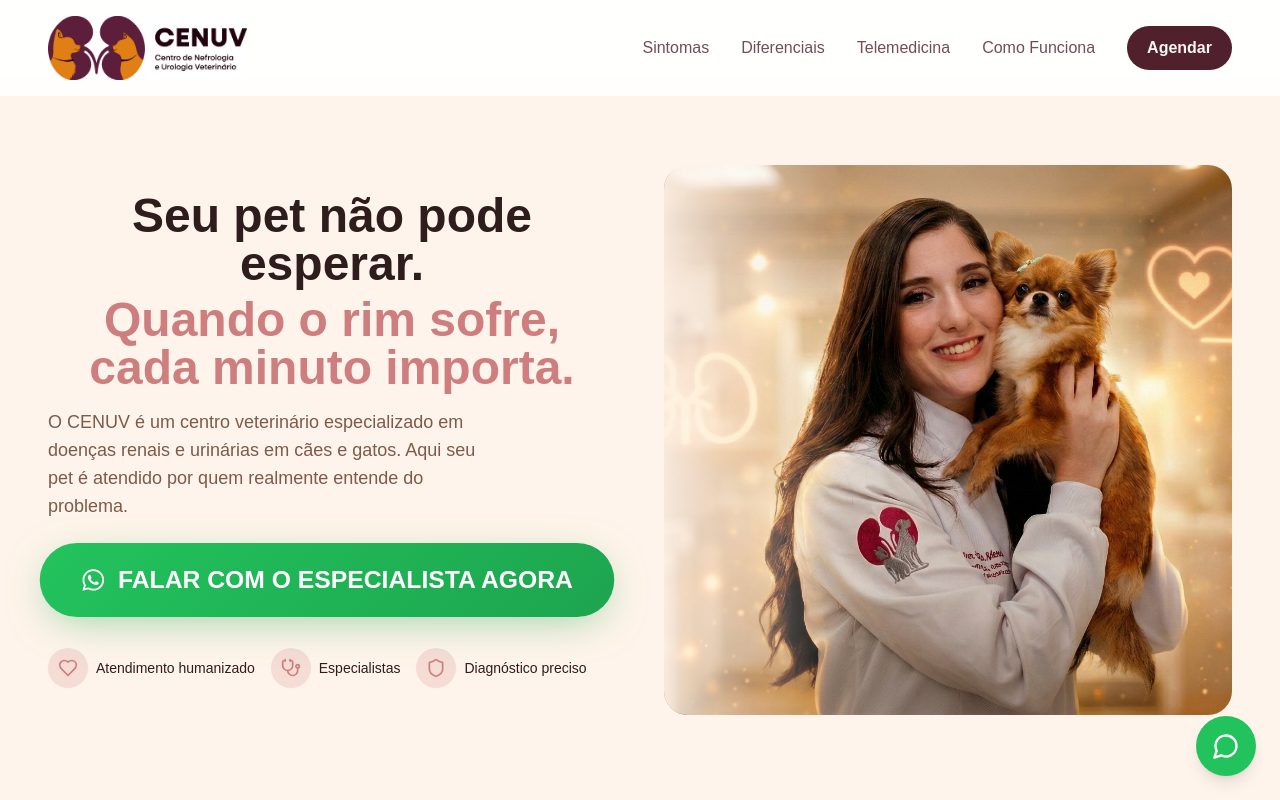
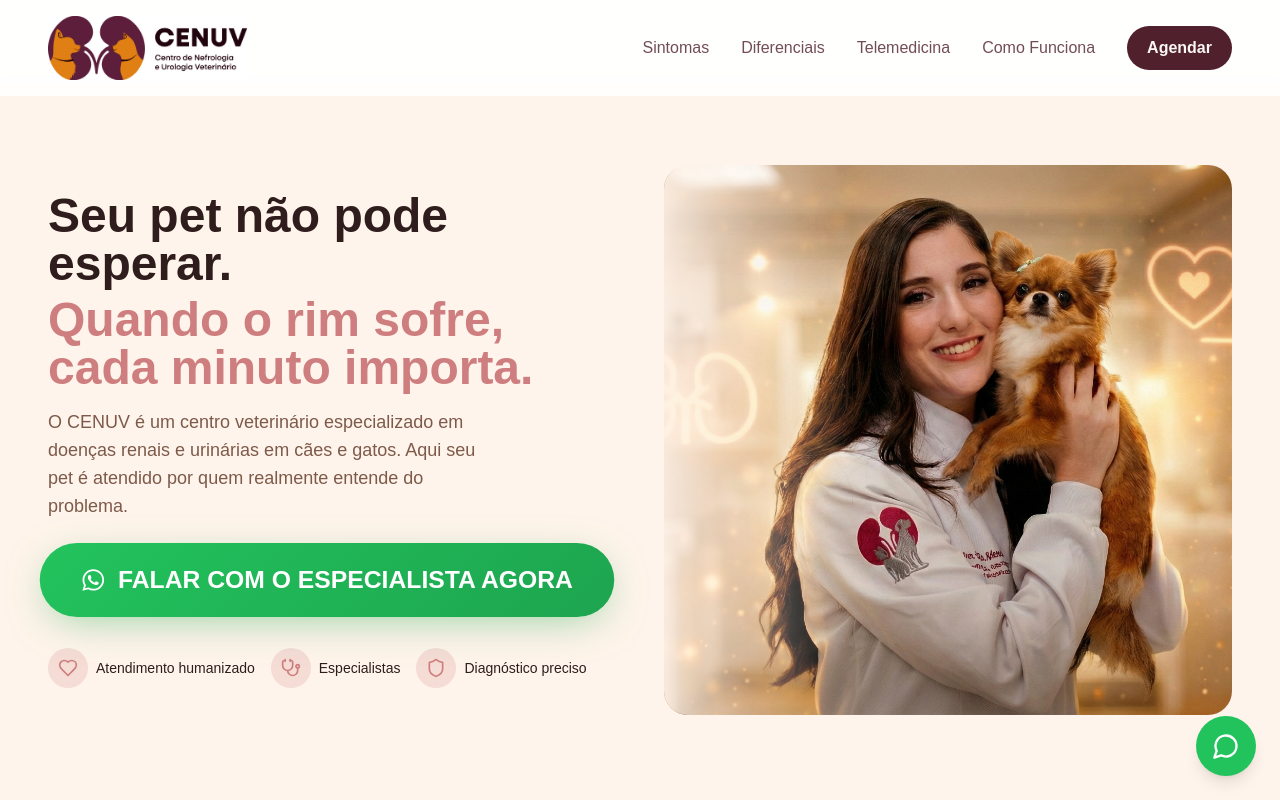
Before and after one commit to Agencia-Lema-Digital/cenuv-pet-care, a React (Vite) app: page / in a window 1280 px wide. Shown: the top 800 px of the page. Built offline with nearby package versions, Linux system fonts and the light colour scheme; the HTML template or start-up script is replaced by a standard one.

Commit message:
Visual edit in Lovable
Edited UI in Lovable

```diff
--- a/src/components/sections/HeroSection.tsx
+++ b/src/components/sections/HeroSection.tsx
@@ -29,7 +29,7 @@ const HeroSection = () => {
         <div className="grid grid-cols-1 md:grid-cols-2 gap-8 md:gap-12 items-center">
           {/* Text Column - Left */}
           <motion.div className="order-2 md:order-1 text-left" variants={staggerContainer} initial="hidden" animate="visible">
-            <motion.h1 className="text-3xl md:text-5xl font-bold text-[#2E1D1C] leading-tight text-center" variants={fadeInUp} transition={{
+            <motion.h1 className="text-3xl md:text-5xl font-bold text-[#2E1D1C] leading-tight text-left" variants={fadeInUp} transition={{
             duration: 0.6
           }}>
               Seu pet não pode esperar.
```
